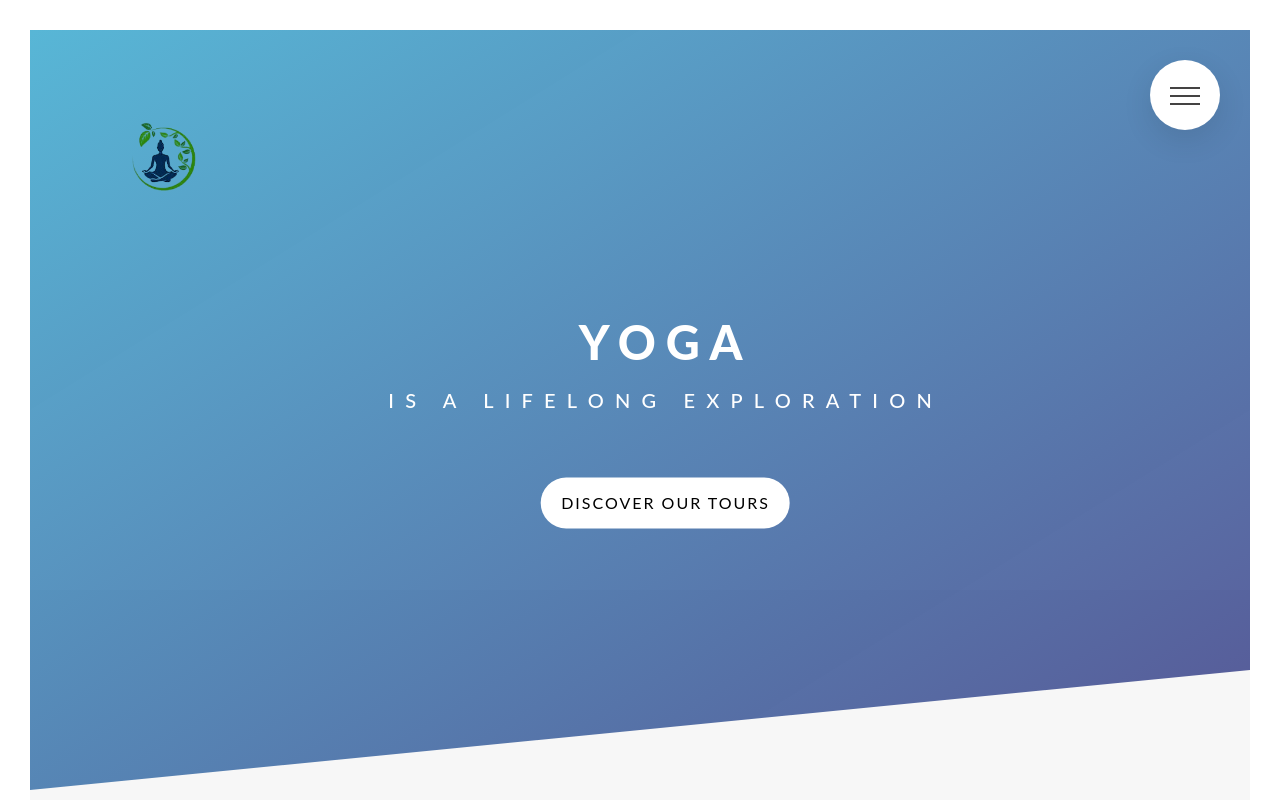
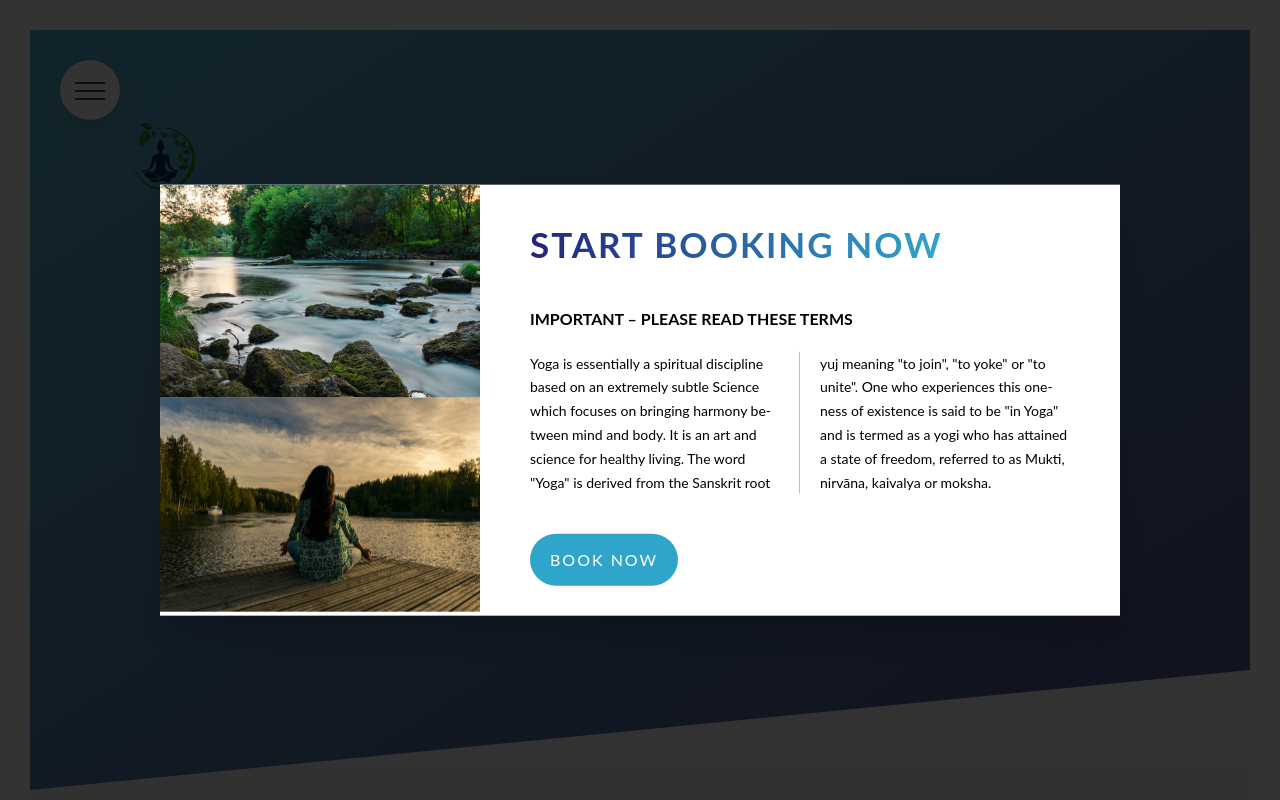
Before and after one commit to Jyotisaini123400/CSS_SCSS, a website: page Project 1/index.html in a window 1280 px wide. Shown: the top 800 px of the page. Drawn offline with Linux system fonts and the light colour scheme.

Commit message:
23. Building a Pure CSS Popup - Part 1

```diff
--- a/Project 1/index.html
+++ b/Project 1/index.html
@@ -12,6 +12,8 @@
       crossorigin="anonymous"
       referrerpolicy="no-referrer"
     />
+
+
     <script
       src="https://kit.fontawesome.com/1d8de0d6a9.js"
       crossorigin="anonymous"
@@ -19,7 +21,7 @@
   </head>
   <body>
     <div class="navigation">
-      <input type="checkbox" class="navigation_checkbox1" id="navi-toggle">
+      <input type="checkbox" class="navigation_checkbox1" id="navi-toggle" >
       <lable for="navi-toggle" class="navigation_button">
         <span class="navigation_icon">&nbsp;</span>
       </lable>
@@ -368,7 +370,28 @@
         </div>
       </div>
     </footer>
+<div class="popup">
+  <div class="popup_content">
+    <div class="popup_left">
+      <img src="./img/river-1.jpg" alt="Tour photo" class="popup_img">
+      <img src="./img/yoga-1.jpg" alt="tour photo"class="popup_img">
+    </div>
+    <div class="popup_right">
+      <h2 class="heading-secondary ">Start Booking now</h2>
+      <h3 class="heading-tertiary u-margin-bottom-last">Important &ndash; please read these terms </h3>
+      <p class="popup_text">Yoga is essentially a spiritual discipline based on an
+        extremely
+         subtle Science which focuses on bringing harmony between mind and body.
+         It is an art and science for healthy living. The word "Yoga" is derived
+         from the Sanskrit root yuj meaning "to join", "to yoke" or "to unite".
 
+    One who experiences this oneness of existence is said to
+     be "in Yoga" and is termed as a yogi who has attained a state of freedom,
+     referred to as Mukti, nirvāna, kaivalya or moksha.</p>
+     <a href="#" class="btn btn-blue">book now</a>
+    </div>
+  </div>
+</div>
     <!-- <section class="grid-test">
       <div class="row">
         <div class="col-1-of-2">col 1 of 2</div>
--- a/Project 1/sass/abstracts/_mixins.scss
+++ b/Project 1/sass/abstracts/_mixins.scss
@@ -5,3 +5,9 @@
     clear: both;
   }
 }
+@mixin absCenter {
+  position: absolute;
+  left: 50%;
+  top: 50%;
+  transform: translate(-50%, -50%);
+}
--- a/Project 1/sass/base/_utilities.scss
+++ b/Project 1/sass/base/_utilities.scss
@@ -20,3 +20,7 @@
 .u-margin-top-huge {
   margin-top: 10rem !important;
 }
+.u-margin-bottom-last {
+  margin-top: 3rem !important;
+  margin-bottom: 2rem;
+}
--- /dev/null
+++ b/Project 1/sass/components/_popup.scss
@@ -0,0 +1,47 @@
+.popup {
+  background-color: rgba($black-color, 0.8);
+  height: 100vh;
+  width: 100%;
+  top: 0;
+  left: 0;
+  z-index: 9999;
+  position: fixed;
+  &_content {
+    @include absCenter;
+
+    width: 75%;
+    background-color: $white-color;
+
+    box-shadow: 0 2rem 4rem rgba($black-color, 0.2);
+    display: table;
+    overflow: hidden;
+  }
+  &_left {
+    width: 33.333333%;
+    display: table-cell;
+  }
+  &_right {
+    display: table-cell;
+    vertical-align: middle;
+    width: 66.6666667%;
+    padding: 3rem 5rem;
+  }
+  &_img {
+    display: block;
+    width: 100%;
+  }
+  &_text {
+    font-size: 1.4rem;
+    margin-bottom: 4rem;
+    -moz-column-count: 2;
+    -moz-column-gap: 4rem;
+    -moz-column-rule: 1px solid rgb(194, 193, 193);
+    column-count: 2;
+    column-gap: 4rem;
+    column-rule: 1px solid rgb(194, 193, 193);
+    hyphens: auto;
+    -moz-hyphens: auto;
+    -ms-hyphens: auto;
+    -webkit-hyphens: auto;
+  }
+}
--- a/Project 1/sass/layout/_Navigation.scss
+++ b/Project 1/sass/layout/_Navigation.scss
@@ -1,14 +1,15 @@
 .navigation {
   &_checkbox1 {
     display: none;
+    // position: absolute;
   }
   &_button {
     background-color: $white-color;
-    height: 7rem;
-    width: 7rem;
+    height: 6rem;
+    width: 6rem;
     position: fixed;
     top: 6rem;
-    right: 6rem;
+    left: 6rem;
     border-radius: 50%;
     box-shadow: 0 1rem 3rem rgba($black-color, 0.1);
     z-index: 2000;
@@ -21,8 +22,8 @@
     width: 6rem;
     border-radius: 50%;
     position: fixed;
-    top: 6.5rem;
-    right: 6.5rem;
+    top: 6rem;
+    left: 6rem;
     background-image: radial-gradient(rgb(102, 102, 182), rgb(53, 92, 211));
     z-index: 1000;
     transition: transform 0.8s cubic-bezier(0.86, 0, 0.07, 1);
@@ -38,6 +39,7 @@
     z-index: 1500;
     transition: all 0.8s cubic-bezier(0.68, -0.55, 0.266, 1.55);
   }
+
   &_list {
     position: absolute;
     top: 50%;
@@ -82,10 +84,15 @@
   }
 
   //   //////////functionality
-  &_checkbox1:checked ~ &_background {
-    transform: scale(80);
-  }
-  &_checkbox1:checked ~ &_nav {
+
+  // &_background:hover {
+  //   transform: scale(100);
+  // }
+
+  // &_checkbox1:hover,
+  &_nav:hover {
+    background-image: radial-gradient(rgb(102, 102, 182), rgb(53, 92, 211));
+    padding: 5rem auto;
     opacity: 1;
     width: 100%;
   }
@@ -94,7 +101,7 @@
   //   /// navigation icon
   &_icon {
     position: relative;
-    margin-top: 3.5rem;
+    margin-top: 3rem;
     &,
     &::before,
     &::after {
@@ -123,15 +130,4 @@
   &_button:hover &_icon::after {
     top: 1rem;
   }
-  //   &_checkbox1:checked + &_button &_icon {
-  //     background-color: transparent;
-  //   }
-  //   &_checkbox1:checked + &_button &_icon::before {
-  //     top: 0;
-  //     transform: rotate(135deg);
-  //   }
-  //   &_checkbox1:checked + &_button &_icon ::after {
-  //     top: 0;
-  //     transform: rotate(-135deg);
-  //   }
 }
--- a/Project 1/sass/main.scss
+++ b/Project 1/sass/main.scss
@@ -15,6 +15,7 @@
 @import "components/composition";
 @import "components/feature-box";
 @import "components/form";
+@import "components/popup";
 @import "components/stories";
 
 /* Layout*/
```
Also changed, not shown: Project 1/css/style.css.
